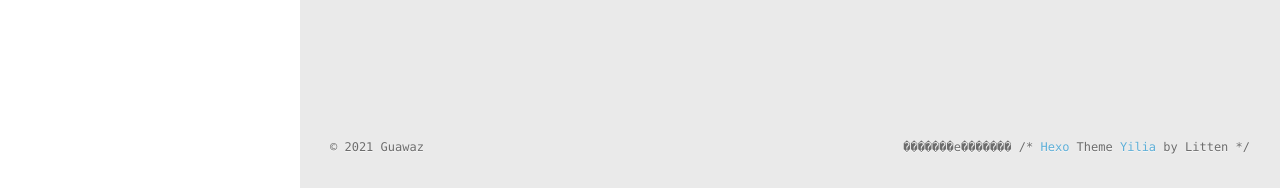
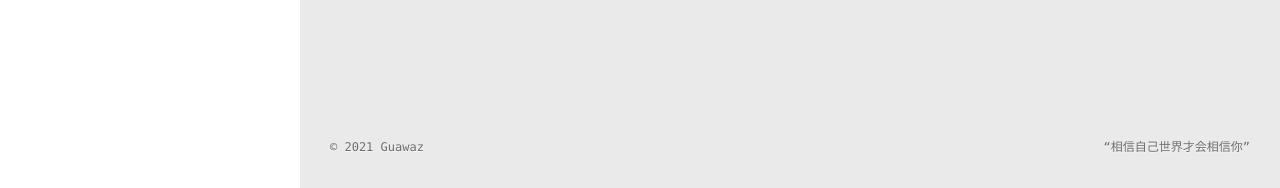
Before and after one commit to Guawazz/Guawazz.github.io, a plain HTML site: page archives/index.html in a window 1280 px wide. Shown: the part 612-800 px from the top of the page. Drawn offline with Linux system fonts and the light colour scheme.

Commit message:
Site updated: 2021-07-01 17:07:36

```diff
--- a/archives/index.html
+++ b/archives/index.html
@@ -214,10 +214,8 @@
     		&copy; 2021 Guawaz
     	</div>
       	<div class="footer-right">
-			�������е�������
-			/*
-			<a href="http://hexo.io/" target="_blank">Hexo</a>  Theme <a href="https://github.com/litten/hexo-theme-yilia" target="_blank">Yilia</a> by Litten
-			*/
+			“相信自己世界才会相信你”
+
 		</div>
     </div>
   </div>
```
Also changed, not shown: 2021/07/01/hello-world/index.html (+2 -4 lines), archives/2021/07/index.html (+2 -4 lines), archives/2021/index.html (+2 -4 lines), index.html (+2 -4 lines).
